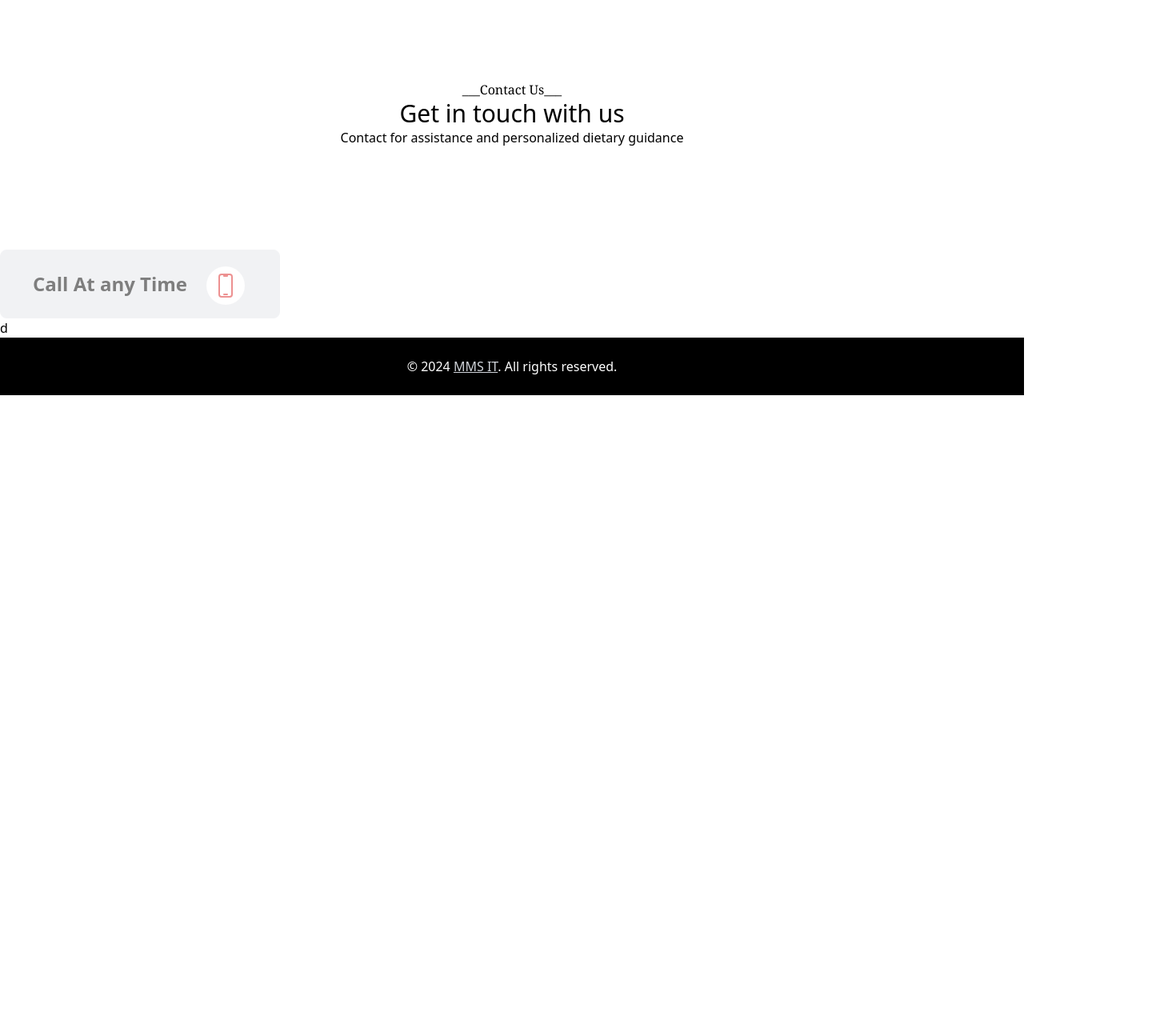
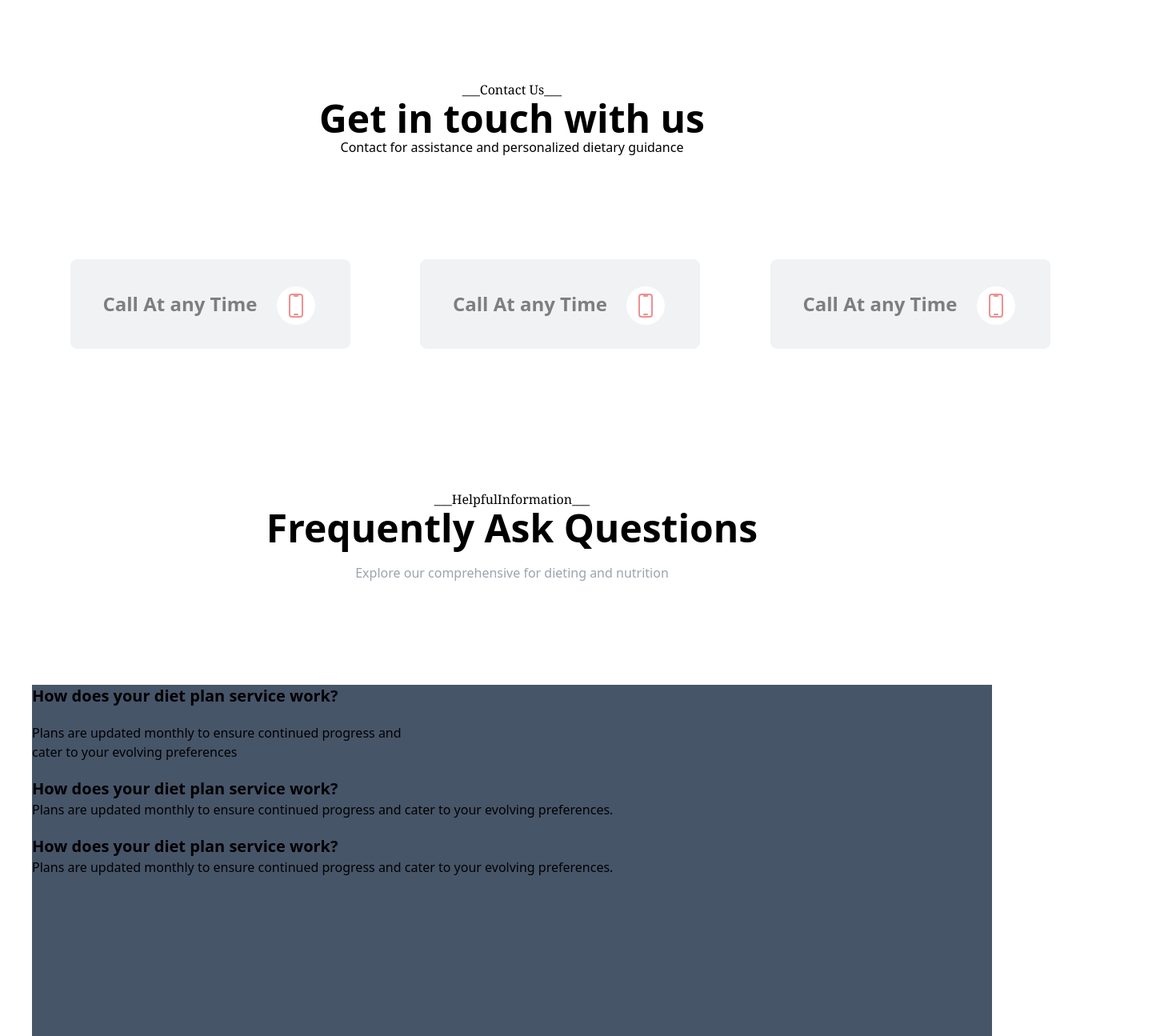
Before and after one commit to ChanKhaing/Dietplan, a React (Vite) app: page /contactus in a window 1280 px wide. Shown: the part 1120-2415 px from the top of the page at 80% size, 1440 px wide, since content can reach past the window. Before the commit the page ends 1614 px from the top, so only its background shows below. Built offline with nearby package versions, Linux system fonts and the light colour scheme.

Commit message:
contactpage

```diff
--- a/src/components/Contactbox.jsx
+++ b/src/components/Contactbox.jsx
@@ -5,12 +5,15 @@ const Contactbox = () => {
   return (
     <div>
       <Container>
-        <section className="flex justify-between rounded-lg p-4  border w-[350px] bg-gray-200 opacity-50   items-center">
+        <div className=' flex justify-evenly h-28 '>
+          <section className="flex justify-between rounded-lg p-4  border w-[350px]  bg-gray-200 opacity-50   items-center">
             <div className=" flex items-center  gap-6 px-6 py-6]">
               <div className="">
-              <h3 className=" text-2xl text-black font-sans font-bold">Call At any Time</h3>
+                <h3 className=" text-2xl text-black font-sans font-bold">
+                  Call At any Time
+                </h3>
               </div>
-            <div className=' bg-white mt-1 p-2 rounded-full'>
+              <div className=" bg-white mt-1 p-2 rounded-full">
                 <svg
                   xmlns="http://www.w3.org/2000/svg"
                   fill="none"
@@ -28,6 +31,57 @@ const Contactbox = () => {
               </div>
             </div>
           </section>
+          <section className="flex justify-between rounded-lg p-4  border w-[350px] bg-gray-200 opacity-50   items-center">
+            <div className=" flex items-center  gap-6 px-6 py-6]">
+              <div className="">
+                <h3 className=" text-2xl text-black font-sans font-bold">
+                  Call At any Time
+                </h3>
+              </div>
+              <div className=" bg-white mt-1 p-2 rounded-full">
+                <svg
+                  xmlns="http://www.w3.org/2000/svg"
+                  fill="none"
+                  viewBox="0 0 24 24"
+                  strokeWidth={1.5}
+                  stroke="currentColor"
+                  className="size-8 text-red-600"
+                >
+                  <path
+                    strokeLinecap="round"
+                    strokeLinejoin="round"
+                    d="M10.5 1.5H8.25A2.25 2.25 0 0 0 6 3.75v16.5a2.25 2.25 0 0 0 2.25 2.25h7.5A2.25 2.25 0 0 0 18 20.25V3.75a2.25 2.25 0 0 0-2.25-2.25H13.5m-3 0V3h3V1.5m-3 0h3m-3 18.75h3"
+                  />
+                </svg>
+              </div>
+            </div>
+          </section>
+          <section className="flex justify-between rounded-lg p-4  border w-[350px] bg-gray-200 opacity-50   items-center">
+            <div className=" flex items-center  gap-6 px-6 py-6]">
+              <div className="">
+                <h3 className=" text-2xl text-black font-sans font-bold">
+                  Call At any Time
+                </h3>
+              </div>
+              <div className=" bg-white mt-1 p-2 rounded-full">
+                <svg
+                  xmlns="http://www.w3.org/2000/svg"
+                  fill="none"
+                  viewBox="0 0 24 24"
+                  strokeWidth={1.5}
+                  stroke="currentColor"
+                  className="size-8 text-red-600"
+                >
+                  <path
+                    strokeLinecap="round"
+                    strokeLinejoin="round"
+                    d="M10.5 1.5H8.25A2.25 2.25 0 0 0 6 3.75v16.5a2.25 2.25 0 0 0 2.25 2.25h7.5A2.25 2.25 0 0 0 18 20.25V3.75a2.25 2.25 0 0 0-2.25-2.25H13.5m-3 0V3h3V1.5m-3 0h3m-3 18.75h3"
+                  />
+                </svg>
+              </div>
+            </div>
+          </section>
+        </div>
       </Container>
     </div>
   );
--- /dev/null
+++ b/src/components/Contactmap.jsx
@@ -0,0 +1,19 @@
+import React from 'react'
+
+const Contactmap = () => {
+  return (
+    <div className=" mt-44">
+      <section className="  right-0 text-center mb-32 ">
+        <span className=" inline-block right-0 text-center font-serif  ">
+          ___Contact with us___
+        </span>
+        <h1 className=" text-5xl  font-bold  mb-5  ">Feel Free to reach out</h1>
+        <p className=" right-0 text-center text-gray-400">
+          Feel free to contact us for any assistance you may need
+        </p>
+      </section>
+    </div>
+  );
+}
+
+export default Contactmap
--- a/src/components/Contactway.jsx
+++ b/src/components/Contactway.jsx
@@ -4,10 +4,9 @@ const Contactway = () => {
   return (
     <div className=" mt-44 right-0 text-center mb-32 ">
       <span className=" inline-block right-0 text-center font-serif ">
-        {" "}
         ___Contact Us___
       </span>
-      <h1 className=" text-3xl  ">Get in touch with us</h1>
+      <h1 className=" text-5xl font-bold  ">Get in touch with us</h1>
       <p className=" right-0 text-center">
         Contact for assistance and personalized dietary guidance
           </p>
--- a/src/components/FAQ.jsx
+++ b/src/components/FAQ.jsx
@@ -1,9 +1,68 @@
 import React from 'react'
+import { Container } from './Container';
 
 const FAQ = () => {
   return (
-    <div>FAQ</div>
-  )
+    // <div>
+    //   <Container>
+    //     <p>__HelpfulInformation__</p>
+    //     <h1> Frequently Ask Questions </h1>
+    //     <h3>Explore our comprehensive for dieting and nutrition</h3>
+    //   </Container>
+    // </div>
+    <div>
+      <section className=" mt-44 right-0 text-center mb-32 ">
+        <span className=" inline-block right-0 text-center font-serif  ">
+          {" "}
+          ___HelpfulInformation___
+        </span>
+        <h1 className=" text-5xl  font-bold  mb-5  ">
+          {" "}
+          Frequently Ask Questions{" "}
+        </h1>
+        <p className=" right-0 text-center text-gray-400">
+          Explore our comprehensive for dieting and nutrition
+        </p>
+      </section>
+
+      <section className=" m-10 h-[500px] bg-slate-600">
+        <Container>
+          <div>
+            <section>
+              <div className=" mb-5">
+                <p className=" font-bold text-xl block mb-5">
+                  How does your diet plan service work?{" "}
+                </p>
+                <span className=" block  ">
+                                  Plans are updated monthly to ensure continued progress and
+                                  <br></br>
+                  cater to your evolving preferences
+                </span>
+              </div>
+              <div className=" mb-5">
+                <p className=" font-bold text-xl block">
+                  How does your diet plan service work?{" "}
+                </p>
+                <span className="">
+                  Plans are updated monthly to ensure continued progress and
+                  cater to your evolving preferences.
+                </span>
+              </div>
+              <div className=" mb-5">
+                <p className=" font-bold text-xl block">
+                  How does your diet plan service work?{" "}
+                </p>
+                <span className="">
+                  Plans are updated monthly to ensure continued progress and
+                  cater to your evolving preferences.
+                </span>
+              </div>
+            </section>
+          </div>
+        </Container>
+      </section>
+    </div>
+  );
 }
 
 export default FAQ
--- a/src/pages/Contactus.jsx
+++ b/src/pages/Contactus.jsx
@@ -2,13 +2,17 @@ import React from 'react'
 import ContactCover from '../components/ContactCover'
 import Contactway from '../components/Contactway'
 import Contactbox from '../components/Contactbox'
+import FAQ from '../components/FAQ'
+import Contactmap from '../components/Contactmap'
 
 const Contactus = () => {
   return (
     <>
       <ContactCover />
       <Contactway />
-      <Contactbox/>d
+      <Contactbox />
+      <FAQ />
+      <Contactmap/>
     </>
   )
 }
```
Lines whose indentation alone changed are shown as unchanged.
